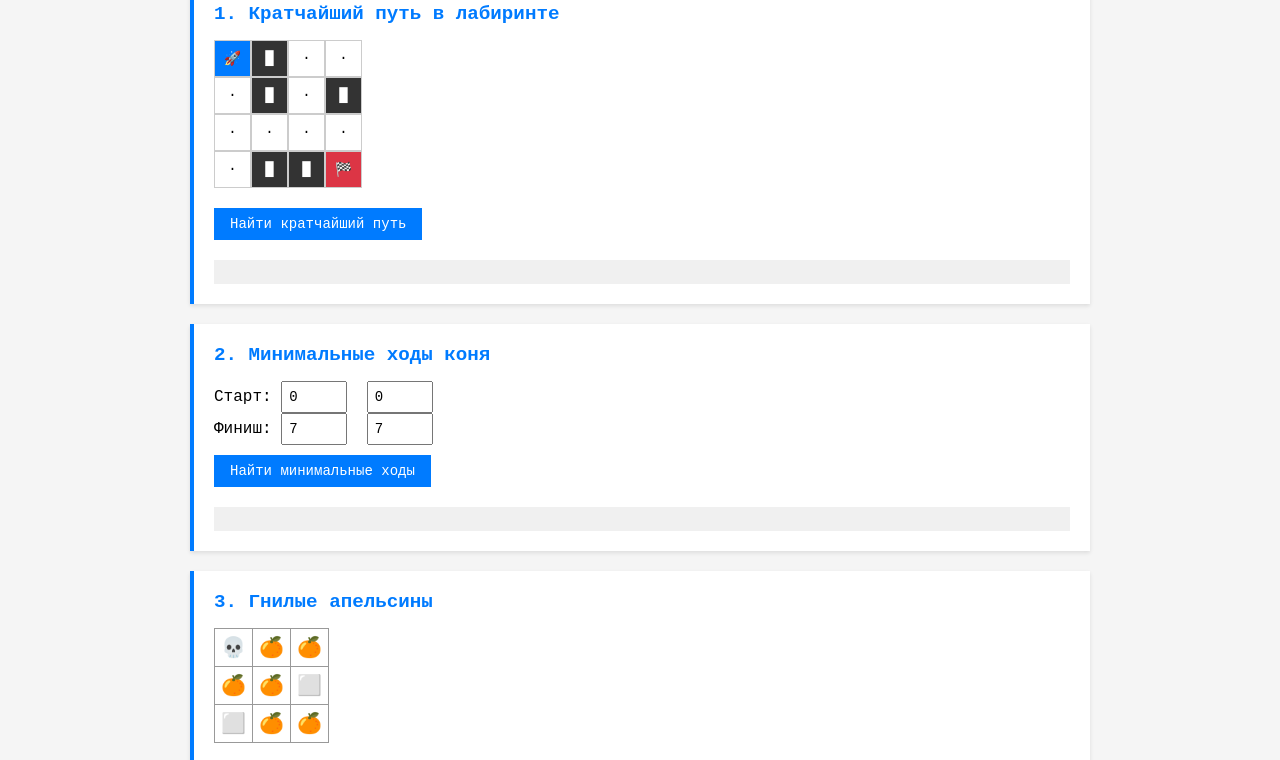
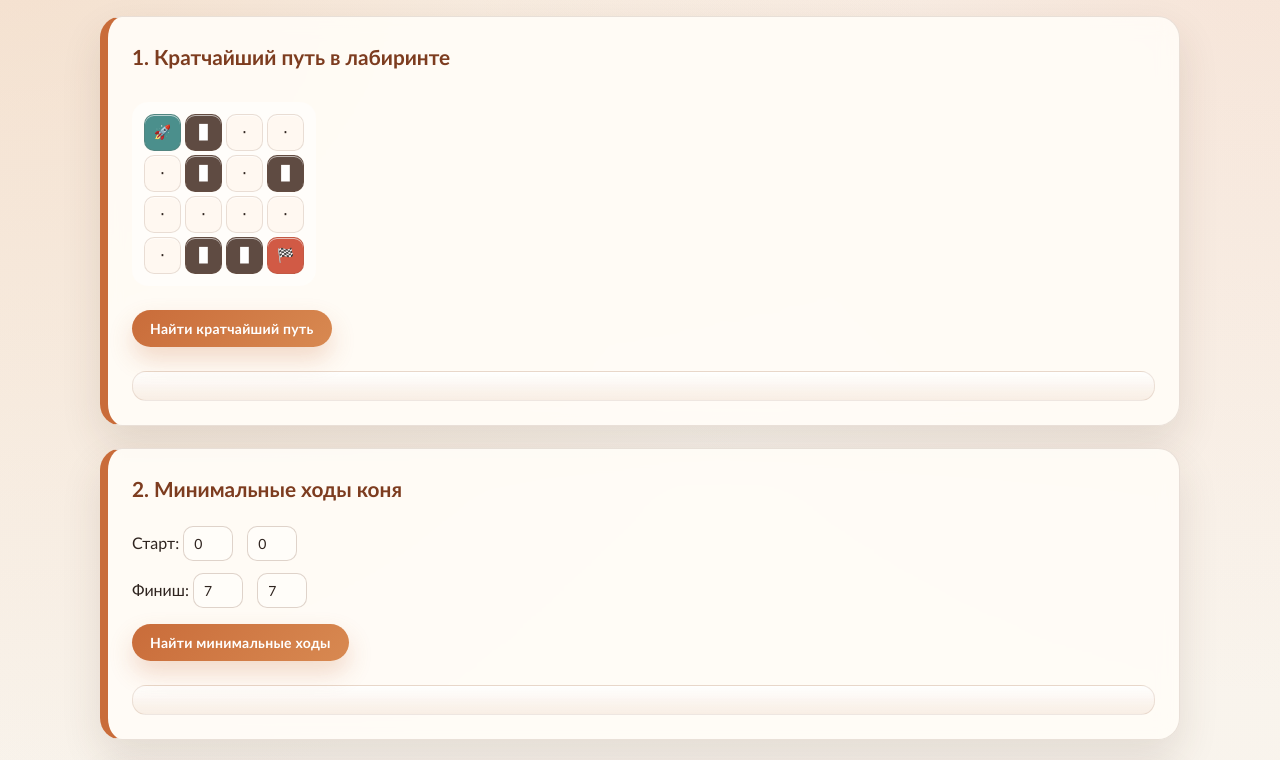
Before and after one commit to valetdmk/discrete-math, a plain HTML site: page index.html in a window 1280 px wide. Shown: the part 117-877 px from the top of the page. Drawn offline with Linux system fonts and the light colour scheme.

```diff
--- a/index.html
+++ b/index.html
@@ -5,54 +5,106 @@
     <meta name="viewport" content="width=device-width, initial-scale=1.0">
     <title>BFS - Демонстрация задач</title>
     <style>
+        :root {
+            --bg: #f4efe7;
+            --surface: rgba(255, 252, 247, 0.92);
+            --surface-strong: #fffdf9;
+            --text: #2f241f;
+            --accent: #c96c3a;
+            --accent-dark: #9e4f25;
+            --border: rgba(116, 82, 65, 0.16);
+            --shadow: 0 18px 40px rgba(78, 48, 31, 0.12);
+        }
         body {
-            font-family: 'Courier New', monospace;
-            max-width: 900px;
+            font-family: 'Trebuchet MS', 'Segoe UI', sans-serif;
+            max-width: 1080px;
             margin: 0 auto;
-            padding: 20px;
-            background: #f5f5f5;
+            padding: 32px 20px 56px;
+            color: var(--text);
+            line-height: 1.5;
+            background:
+                radial-gradient(circle at top left, rgba(230, 180, 140, 0.35), transparent 32%),
+                radial-gradient(circle at top right, rgba(222, 140, 101, 0.18), transparent 28%),
+                linear-gradient(180deg, #fbf6ef 0%, var(--bg) 100%);
+        }
+        h1 {
+            margin: 0 0 24px;
+            font-size: clamp(2rem, 4vw, 3.2rem);
+            letter-spacing: 0.03em;
+            text-align: center;
+            color: #5a2d1b;
+            text-shadow: 0 1px 0 rgba(255,255,255,0.65);
         }
         .task {
-            background: white;
-            margin: 20px 0;
-            padding: 20px;
-            border-left: 4px solid #007bff;
-            box-shadow: 0 2px 4px rgba(0,0,0,0.1);
+            background: var(--surface);
+            margin: 22px 0;
+            padding: 24px;
+            border: 1px solid var(--border);
+            border-left: 8px solid var(--accent);
+            border-radius: 22px;
+            box-shadow: var(--shadow);
+            backdrop-filter: blur(10px);
         }
         .task h2 {
-            margin: 0 0 15px 0;
-            font-size: 1.2em;
-            color: #007bff;
+            margin: 0 0 16px 0;
+            font-size: 1.3em;
+            color: #7d3c1f;
         }
         button {
-            background: #007bff;
+            background: linear-gradient(135deg, var(--accent) 0%, #d88951 100%);
             color: white;
             border: none;
-            padding: 8px 16px;
+            padding: 10px 18px;
             cursor: pointer;
-            font-family: monospace;
+            font-family: inherit;
             font-size: 14px;
+            font-weight: 700;
+            letter-spacing: 0.02em;
             margin: 10px 0;
+            border-radius: 999px;
+            box-shadow: 0 12px 24px rgba(201, 108, 58, 0.24);
+            transition: transform 0.18s ease, box-shadow 0.18s ease, background 0.18s ease;
         }
         button:hover {
-            background: #0056b3;
+            background: linear-gradient(135deg, var(--accent-dark) 0%, #b36233 100%);
+            transform: translateY(-1px);
+            box-shadow: 0 16px 28px rgba(158, 79, 37, 0.28);
+        }
+        button:active {
+            transform: translateY(0);
         }
         input, select {
-            padding: 6px;
-            font-family: monospace;
+            padding: 8px 10px;
+            font-family: inherit;
             font-size: 14px;
-            margin-right: 10px;
+            margin: 6px 10px 6px 0;
+            border: 1px solid rgba(142, 101, 80, 0.28);
+            border-radius: 10px;
+            background: var(--surface-strong);
+            color: var(--text);
+            box-sizing: border-box;
+        }
+        input:focus, select:focus {
+            outline: 2px solid rgba(201, 108, 58, 0.22);
+            border-color: var(--accent);
         }
         .result {
-            background: #f0f0f0;
-            padding: 12px;
-            margin-top: 10px;
-            font-family: monospace;
+            background: linear-gradient(180deg, rgba(255,255,255,0.88) 0%, rgba(248, 237, 227, 0.95) 100%);
+            padding: 14px 16px;
+            margin-top: 14px;
+            font-family: 'Consolas', 'Courier New', monospace;
             white-space: pre-wrap;
+            border-radius: 14px;
+            border: 1px solid rgba(160, 116, 89, 0.18);
+            color: #4b332a;
         }
         .maze {
-            font-family: monospace;
-            margin: 10px 0;
+            font-family: 'Consolas', 'Courier New', monospace;
+            margin: 14px 0;
+            display: inline-block;
+            padding: 10px;
+            background: rgba(255,255,255,0.45);
+            border-radius: 16px;
         }
         .maze-row {
             display: flex;
@@ -63,25 +115,54 @@
             display: flex;
             align-items: center;
             justify-content: center;
-            border: 1px solid #ccc;
+            border: 1px solid rgba(116, 82, 65, 0.16);
             font-size: 14px;
+            border-radius: 10px;
+            margin: 2px;
+            background: #fff8f1;
+            box-shadow: inset 0 1px 0 rgba(255,255,255,0.6);
         }
-        .wall { background: #333; color: white; }
-        .path { background: #28a745; color: white; }
-        .start { background: #007bff; color: white; }
-        .end { background: #dc3545; color: white; }
-        .fresh { background: #ffc107; }
-        .rotten { background: #dc3545; color: white; }
-        .empty { background: #ecf0f1; }
+        .wall { background: #5f4b42; color: white; }
+        .path { background: #5da271; color: white; }
+        .start { background: #4b8f8c; color: white; }
+        .end { background: #d15a45; color: white; }
+        .fresh { background: #f2b544; color: #4a331e; }
+        .rotten { background: #c95643; color: white; }
+        .empty { background: #efe3d6; }
         table {
-            border-collapse: collapse;
-            margin: 10px 0;
+            border-collapse: separate;
+            border-spacing: 4px;
+            margin: 12px 0;
+            background: rgba(255,255,255,0.42);
+            padding: 8px;
+            border-radius: 16px;
         }
         td {
             width: 35px;
             height: 35px;
             text-align: center;
-            border: 1px solid #999;
+            border: 1px solid rgba(116, 82, 65, 0.16);
+            border-radius: 10px;
+            background: #fff8f1;
+            box-shadow: inset 0 1px 0 rgba(255,255,255,0.65);
+        }
+        @media (max-width: 720px) {
+            body {
+                padding: 20px 14px 36px;
+            }
+            .task {
+                padding: 18px;
+                border-radius: 18px;
+            }
+            .maze-cell,
+            td {
+                width: 30px;
+                height: 30px;
+                font-size: 13px;
+            }
+            input[style*="width:300px"] {
+                max-width: 100%;
+            }
         }
     </style>
 </head>
```
Also changed, not shown: 1 other file.
